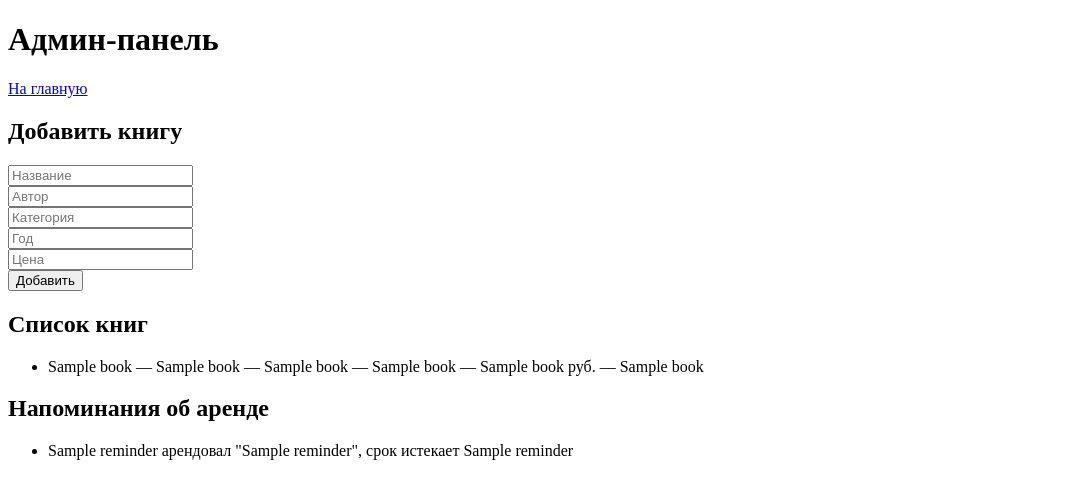
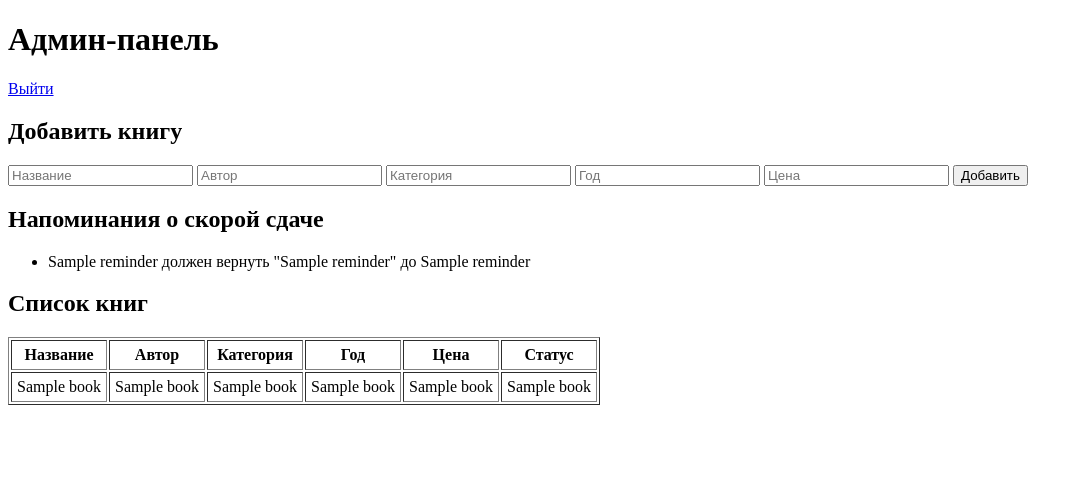
Before and after one commit to MaXDazzle/-book_store, a Flask app: template templates/admin.html in a window 1280 px wide. Shown: the top 499 px of the page, without its empty margins (0-1083 px from the left). Run offline with Flask 3, Linux system fonts and the light colour scheme; the template is opened without the code that fills it: most values are stand-ins (such as "Sample title", 1, 10 or a date in 2020).

Commit message:
Update admin.html

```diff
--- a/templates/admin.html
+++ b/templates/admin.html
@@ -6,34 +6,49 @@
 </head>
 <body>
     <h1>Админ-панель</h1>
-    <p><a href="{{ url_for('index') }}">На главную</a></p>
+    <p><a href="{{ url_for('logout') }}">Выйти</a></p>
 
     <h2>Добавить книгу</h2>
     <form method="post">
-        <input type="text" name="title" placeholder="Название" required><br>
-        <input type="text" name="author" placeholder="Автор" required><br>
-        <input type="text" name="category" placeholder="Категория" required><br>
-        <input type="number" name="year" placeholder="Год" required><br>
-        <input type="number" name="price" placeholder="Цена" required><br>
+        <input type="text" name="title" placeholder="Название" required>
+        <input type="text" name="author" placeholder="Автор" required>
+        <input type="text" name="category" placeholder="Категория" required>
+        <input type="number" name="year" placeholder="Год" required>
+        <input type="number" step="0.01" name="price" placeholder="Цена" required>
         <button type="submit">Добавить</button>
     </form>
 
-    <h2>Список книг</h2>
-    <ul>
-    {% for book in books %}
-        <li>{{ book[1] }} — {{ book[2] }} — {{ book[3] }} — {{ book[4] }} — {{ book[5] }} руб. — {{ book[6] }}</li>
-    {% endfor %}
-    </ul>
-
-    <h2>Напоминания об аренде</h2>
+    <h2>Напоминания о скорой сдаче</h2>
     {% if reminders %}
         <ul>
         {% for r in reminders %}
-            <li>{{ r[1] }} арендовал "{{ r[2] }}", срок истекает {{ r[3] }}</li>
+            <li>{{ r[1] }} должен вернуть "{{ r[2] }}" до {{ r[3] }}</li>
         {% endfor %}
         </ul>
     {% else %}
-        <p>Нет напоминаний.</p>
+        <p>Нет напоминаний</p>
     {% endif %}
+
+    <h2>Список книг</h2>
+    <table border="1" cellpadding="5">
+        <tr>
+            <th>Название</th>
+            <th>Автор</th>
+            <th>Категория</th>
+            <th>Год</th>
+            <th>Цена</th>
+            <th>Статус</th>
+        </tr>
+        {% for book in books %}
+        <tr>
+            <td>{{ book[1] }}</td>
+            <td>{{ book[2] }}</td>
+            <td>{{ book[3] }}</td>
+            <td>{{ book[4] }}</td>
+            <td>{{ book[5] }}</td>
+            <td>{{ book[6] }}</td>
+        </tr>
+        {% endfor %}
+    </table>
 </body>
 </html>
```
